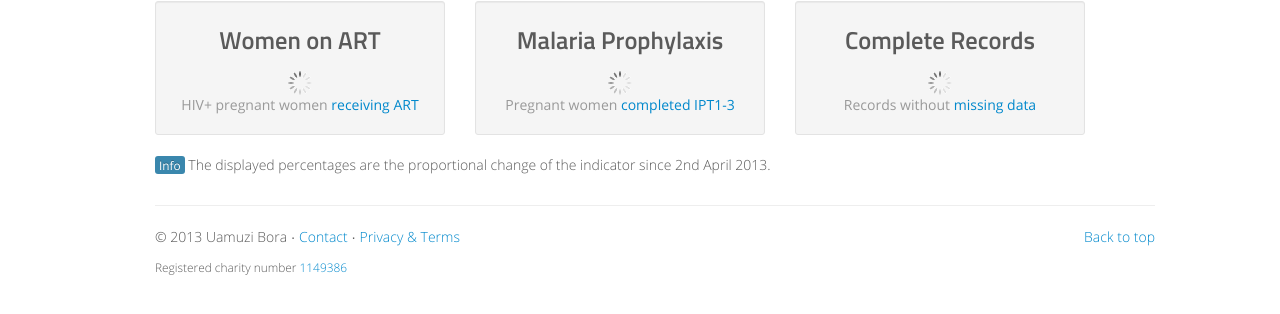
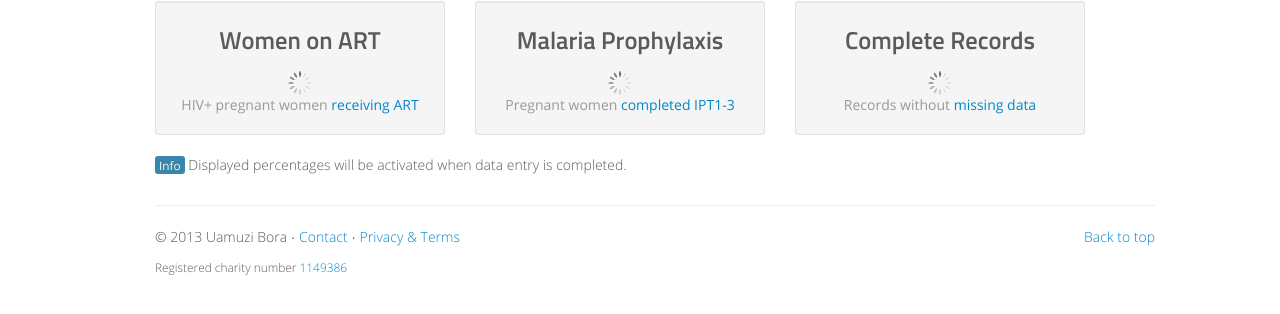
Before and after one commit to uamuzibora/uamuzibora.org, a Jekyll site: the page built from data/mch/index.html, in a window 1280 px wide. Shown: the part 501-815 px from the top of the page. Built offline with Jekyll 4.4.1, drawn with Linux system fonts in a browser that asks for light colours; nearby versions of some CDN libraries; comment, search, counter and statistics services are not loaded.

Commit message:
Updated files

```diff
--- a/data/mch/index.html
+++ b/data/mch/index.html
@@ -77,7 +77,7 @@ section: Data
 						</div>
 						<div class="row">
 							<div class="span10 offset1">
-								<p class="small mute"><span class="label label-info">Info</span> The displayed percentages are the proportional change of the indicator since 2nd April 2013.</p>
+								<p class="small mute"><span class="label label-info">Info</span> Displayed percentages will be activated when data entry is completed.</p>
 							</div>
 						</div>
 					</div>
```
